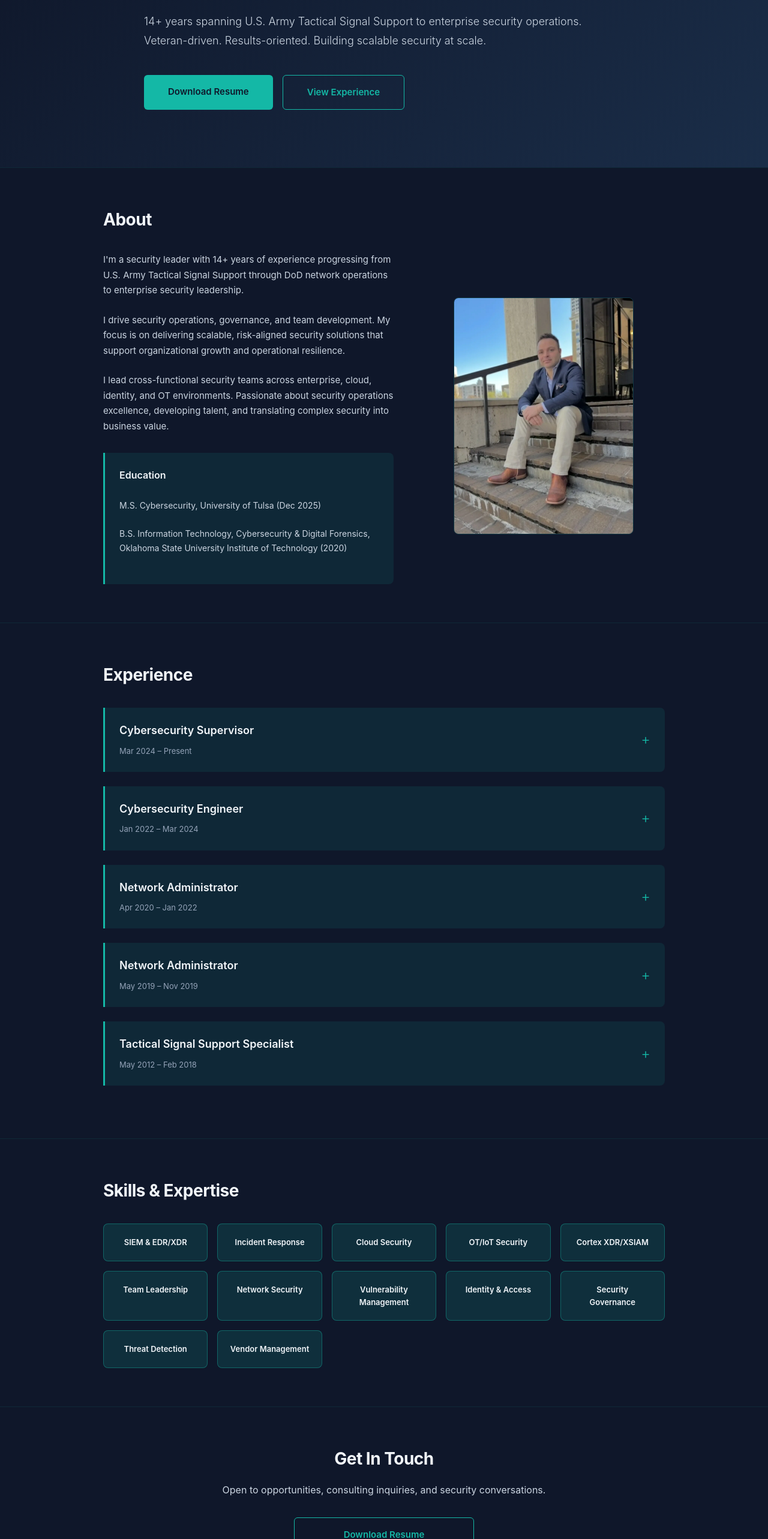
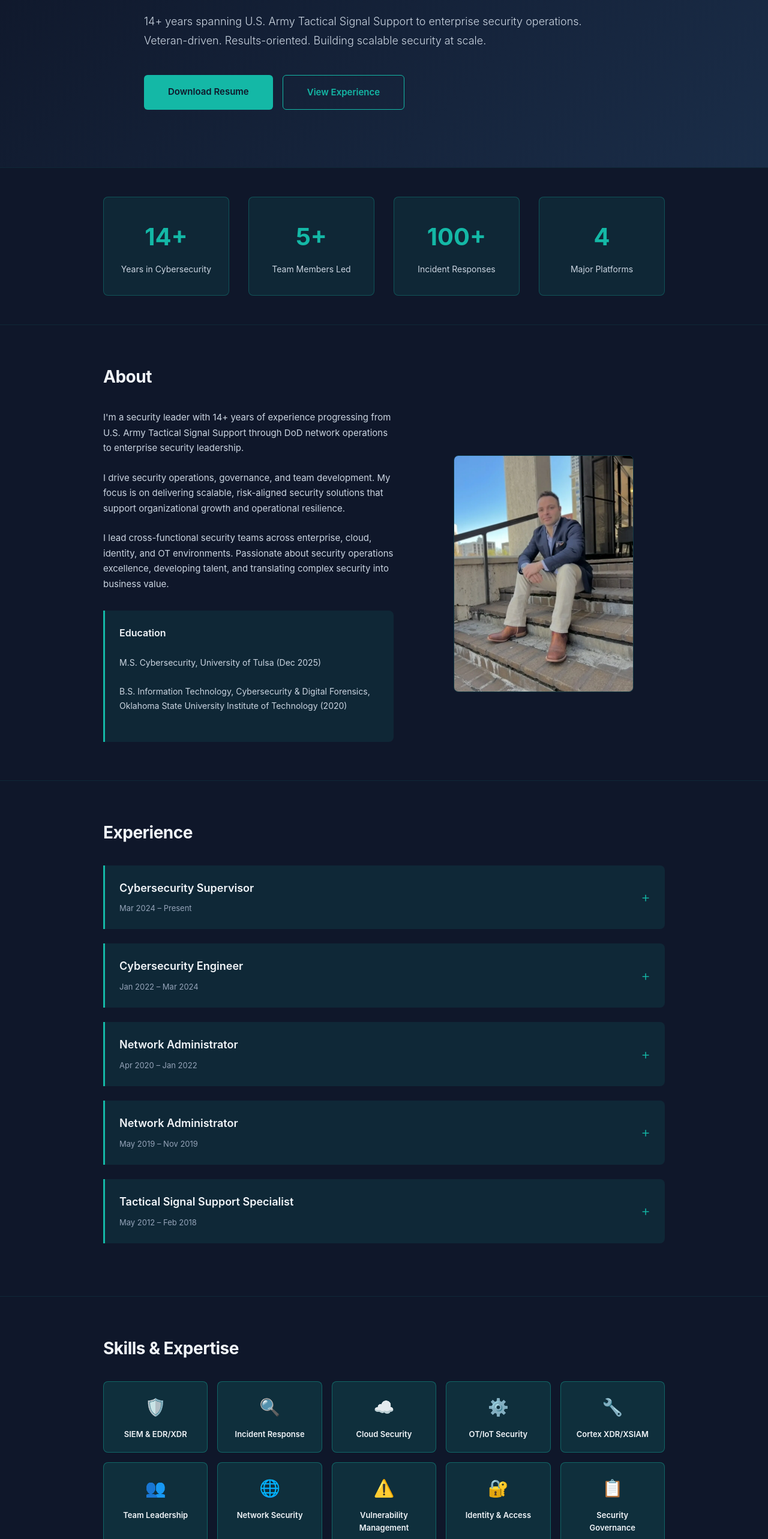
Before and after one commit to SomeWoody/twood-portfolio, a Next.js app: page / in a window 1280 px wide. Shown: the part 234-2800 px from the top of the page at 60% size. Built offline with nearby package versions, Linux system fonts and the light colour scheme.

Commit message:
Redesigned with Tech Minimal teal, removed military section

```diff
--- a/app/globals.css
+++ b/app/globals.css
@@ -24,6 +24,7 @@ h1 {
   line-height: 1.1;
   color: #f1f5f9;
   margin-bottom: 1rem;
+  animation: fadeInDown 0.8s ease;
 }
 
 h2 {
@@ -54,6 +55,40 @@ a {
 
 a:hover {
   color: #0d9488;
+}
+
+/* Animations */
+@keyframes fadeInDown {
+  from {
+    opacity: 0;
+    transform: translateY(-20px);
+  }
+  to {
+    opacity: 1;
+    transform: translateY(0);
+  }
+}
+
+@keyframes fadeInUp {
+  from {
+    opacity: 0;
+    transform: translateY(20px);
+  }
+  to {
+    opacity: 1;
+    transform: translateY(0);
+  }
+}
+
+@keyframes slideInLeft {
+  from {
+    opacity: 0;
+    transform: translateX(-20px);
+  }
+  to {
+    opacity: 1;
+    transform: translateX(0);
+  }
 }
 
 /* Site Wrapper */
@@ -128,12 +163,14 @@ a:hover {
   color: #cbd5e1;
   margin-bottom: 2.5rem;
   font-weight: 300;
+  animation: fadeInUp 0.8s ease 0.2s both;
 }
 
 .hero-cta {
   display: flex;
   gap: 1rem;
   flex-wrap: wrap;
+  animation: fadeInUp 0.8s ease 0.4s both;
 }
 
 .cta-button,
@@ -156,6 +193,7 @@ a:hover {
 .cta-button:hover {
   background: #0d9488;
   transform: translateY(-2px);
+  box-shadow: 0 8px 16px rgba(20, 184, 166, 0.2);
 }
 
 .cta-secondary {
@@ -166,6 +204,50 @@ a:hover {
 
 .cta-secondary:hover {
   background: rgba(20, 184, 166, 0.1);
+}
+
+/* Stats Section */
+.stats {
+  background: #0f172a;
+  padding: 3rem 2rem;
+  border-top: 1px solid rgba(20, 184, 166, 0.1);
+}
+
+.stats-grid {
+  display: grid;
+  grid-template-columns: repeat(auto-fit, minmax(180px, 1fr));
+  gap: 2rem;
+  max-width: 1000px;
+  margin: 0 auto;
+}
+
+.stat-card {
+  text-align: center;
+  padding: 2rem 1.5rem;
+  background: rgba(20, 184, 166, 0.1);
+  border: 1px solid rgba(20, 184, 166, 0.3);
+  border-radius: 8px;
+  transition: all 0.3s ease;
+  animation: fadeInUp 0.8s ease;
+}
+
+.stat-card:hover {
+  background: rgba(20, 184, 166, 0.15);
+  border-color: rgba(20, 184, 166, 0.5);
+  transform: translateY(-4px);
+}
+
+.stat-number {
+  font-size: 40px;
+  font-weight: 700;
+  color: #14b8a6;
+  margin: 0 0 0.5rem;
+}
+
+.stat-label {
+  font-size: 14px;
+  color: #cbd5e1;
+  margin: 0;
 }
 
 /* Section Container */
@@ -191,6 +273,7 @@ a:hover {
 
 .about p {
   margin-bottom: 1.5rem;
+  animation: fadeInUp 0.8s ease;
 }
 
 .education-box {
@@ -199,6 +282,12 @@ a:hover {
   border-radius: 0 8px 8px 0;
   padding: 1.5rem;
   margin-top: 2rem;
+  transition: all 0.2s ease;
+  animation: fadeInUp 0.8s ease 0.2s both;
+}
+
+.education-box:hover {
+  background: rgba(20, 184, 166, 0.15);
 }
 
 .edu-title {
@@ -216,6 +305,7 @@ a:hover {
 
 .about-image {
   text-align: center;
+  animation: fadeInUp 0.8s ease 0.1s both;
 }
 
 .about-image img {
@@ -223,6 +313,12 @@ a:hover {
   max-width: 300px;
   border-radius: 8px;
   border: 1px solid rgba(20, 184, 166, 0.2);
+  transition: all 0.3s ease;
+}
+
+.about-image img:hover {
+  border-color: rgba(20, 184, 166, 0.4);
+  transform: scale(1.02);
 }
 
 /* Experience Section */
@@ -238,6 +334,14 @@ a:hover {
   border-radius: 0 8px 8px 0;
   margin-bottom: 1.5rem;
   overflow: hidden;
+  transition: all 0.3s ease;
+  animation: slideInLeft 0.8s ease;
+}
+
+.experience-item:hover {
+  background: rgba(20, 184, 166, 0.15);
+  transform: translateX(4px);
+  box-shadow: 0 4px 12px rgba(20, 184, 166, 0.15);
 }
 
 .experience-header {
@@ -250,7 +354,7 @@ a:hover {
 }
 
 .experience-header:hover {
-  background: rgba(20, 184, 166, 0.15);
+  background: rgba(20, 184, 166, 0.05);
 }
 
 .experience-header h3 {
@@ -274,6 +378,7 @@ a:hover {
   background: rgba(20, 184, 166, 0.05);
   padding: 1.5rem;
   border-top: 1px solid rgba(20, 184, 166, 0.2);
+  animation: fadeInUp 0.3s ease;
 }
 
 .experience-details p {
@@ -309,12 +414,30 @@ a:hover {
   font-weight: 600;
   font-size: 13px;
   color: #f1f5f9;
-  transition: all 0.2s ease;
+  transition: all 0.3s ease;
+  cursor: pointer;
+  animation: fadeInUp 0.8s ease;
 }
 
 .skill-tag:hover {
   background: rgba(20, 184, 166, 0.25);
   border-color: rgba(20, 184, 166, 0.6);
+  transform: translateY(-4px);
+  box-shadow: 0 6px 16px rgba(20, 184, 166, 0.15);
+}
+
+.skill-icon {
+  font-size: 28px;
+  margin-bottom: 0.75rem;
+  transition: transform 0.2s ease;
+}
+
+.skill-tag:hover .skill-icon {
+  transform: scale(1.1) rotate(5deg);
+}
+
+.skill-name {
+  font-size: 13px;
 }
 
 /* Contact Section */
@@ -333,6 +456,7 @@ a:hover {
   font-size: 16px;
   margin-bottom: 2rem;
   color: #cbd5e1;
+  animation: fadeInUp 0.8s ease;
 }
 
 .contact-methods {
@@ -353,12 +477,14 @@ a:hover {
   background: transparent;
   transition: all 0.2s ease;
   display: block;
+  animation: fadeInUp 0.8s ease;
 }
 
 .contact-link:hover {
   background: rgba(20, 184, 166, 0.15);
   color: #0d9488;
   border-color: #0d9488;
+  transform: translateY(-2px);
 }
 
 .contact-link[href^="mailto"],
@@ -394,6 +520,10 @@ a:hover {
     font-size: 16px;
   }
 
+  .stats-grid {
+    grid-template-columns: repeat(2, 1fr);
+  }
+
   .about-grid {
     grid-template-columns: 1fr;
   }
--- a/app/page.js
+++ b/app/page.js
@@ -69,18 +69,18 @@ export default function Home() {
   ]
 
   const skills = [
-    'SIEM & EDR/XDR',
-    'Incident Response',
-    'Cloud Security',
-    'OT/IoT Security',
-    'Cortex XDR/XSIAM',
-    'Team Leadership',
-    'Network Security',
-    'Vulnerability Management',
-    'Identity & Access',
-    'Security Governance',
-    'Threat Detection',
-    'Vendor Management'
+    { name: 'SIEM & EDR/XDR', icon: '🛡️' },
+    { name: 'Incident Response', icon: '🔍' },
+    { name: 'Cloud Security', icon: '☁️' },
+    { name: 'OT/IoT Security', icon: '⚙️' },
+    { name: 'Cortex XDR/XSIAM', icon: '🔧' },
+    { name: 'Team Leadership', icon: '👥' },
+    { name: 'Network Security', icon: '🌐' },
+    { name: 'Vulnerability Management', icon: '⚠️' },
+    { name: 'Identity & Access', icon: '🔐' },
+    { name: 'Security Governance', icon: '📋' },
+    { name: 'Threat Detection', icon: '🎯' },
+    { name: 'Vendor Management', icon: '🤝' }
   ]
 
   return (
@@ -105,6 +105,30 @@ export default function Home() {
           <div className="hero-cta">
             <a href="#contact" className="cta-button">Download Resume</a>
             <a href="#experience" className="cta-secondary">View Experience</a>
+          </div>
+        </div>
+      </section>
+
+      {/* Stats */}
+      <section className="stats">
+        <div className="section-container">
+          <div className="stats-grid">
+            <div className="stat-card">
+              <p className="stat-number">14+</p>
+              <p className="stat-label">Years in Cybersecurity</p>
+            </div>
+            <div className="stat-card">
+              <p className="stat-number">5+</p>
+              <p className="stat-label">Team Members Led</p>
+            </div>
+            <div className="stat-card">
+              <p className="stat-number">100+</p>
+              <p className="stat-label">Incident Responses</p>
+            </div>
+            <div className="stat-card">
+              <p className="stat-number">4</p>
+              <p className="stat-label">Major Platforms</p>
+            </div>
           </div>
         </div>
       </section>
@@ -165,7 +189,10 @@ export default function Home() {
           <h2>Skills & Expertise</h2>
           <div className="skills-grid">
             {skills.map((skill, idx) => (
-              <div key={idx} className="skill-tag">{skill}</div>
+              <div key={idx} className="skill-tag">
+                <div className="skill-icon">{skill.icon}</div>
+                <div className="skill-name">{skill.name}</div>
+              </div>
             ))}
           </div>
         </div>
```
